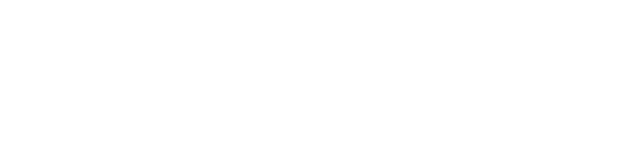
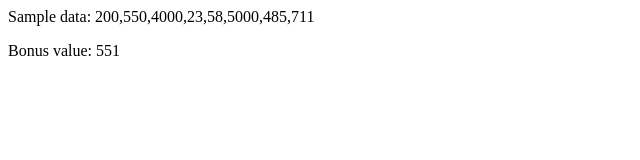
Before and after one commit to extrin/netology-ajs-lection_1-task_1, a plain HTML site: page src/index.html in a window 1280 px wide. Shown: the whole page, without its empty margins (0-640 px from the left). Drawn offline with Linux system fonts and the light colour scheme.

Commit message:
feat: Add output to html

```diff
--- a/src/index.html
+++ b/src/index.html
@@ -9,6 +9,8 @@
 </head>
 
 <body>
+  <p id="sample_data">Sample data: </p>
+  <p id="answer">Bonus value: </p>
   <script src="js/app.js"></script>
 </body>
 </html>
--- a/src/js/app.js
+++ b/src/js/app.js
@@ -18,4 +18,7 @@ const calculate_bonus = (cart) => {
 }
 
 const sample_cart = [200, 550, 4000, 23, 58, 5000, 485, 711];
-console.log(calculate_bonus(sample_cart));
+const bonus_value = calculate_bonus(sample_cart);
+document.getElementById("sample_data").innerHTML += sample_cart;
+console.log(bonus_value);
+document.getElementById("answer").innerHTML += bonus_value;
```
